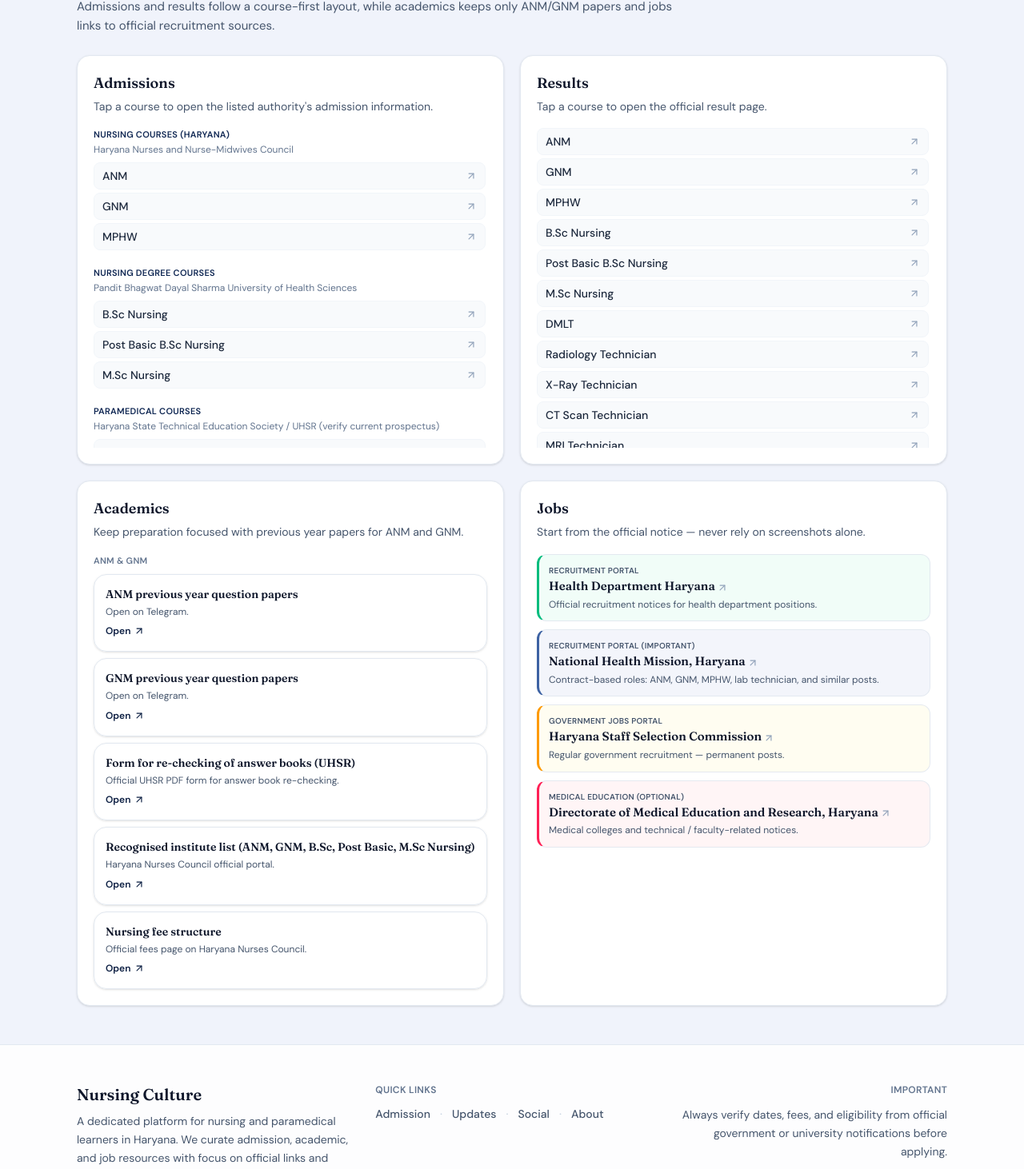
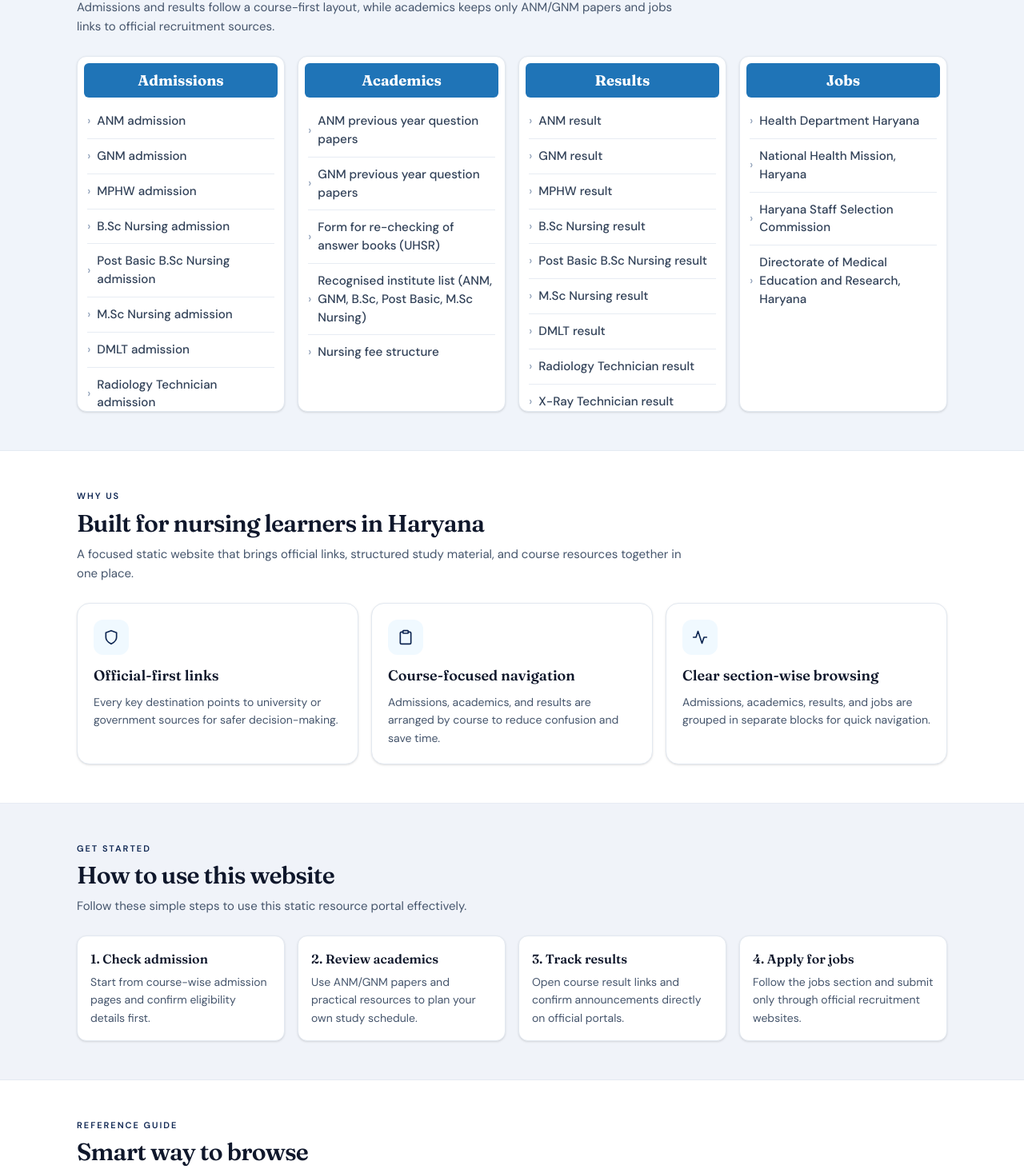
Before and after one commit to mnishjangra/nursing, a React (Vite) app: page / in a window 1280 px wide. Shown: the part 2110-3572 px from the top of the page at 80% size. Built offline with nearby package versions, Linux system fonts and the light colour scheme.

Commit message:
make cards in new layout

```diff
--- a/src/components/Layout.jsx
+++ b/src/components/Layout.jsx
@@ -9,9 +9,7 @@ export function Layout() {
       <main className="flex-1">
         <Outlet />
       </main>
-      <div className="mt-auto">
-        <Footer />
-      </div>
+      <Footer />
     </div>
   )
 }
--- a/src/pages/Home.jsx
+++ b/src/pages/Home.jsx
@@ -32,52 +32,9 @@ const officialIconMap = {
   'official-hnc': FiShield,
 }
 
-const jobToneClass = {
-  green:
-    'border-l-emerald-500 bg-emerald-50/70 dark:border-l-emerald-400 dark:bg-emerald-950/35 dark:ring-1 dark:ring-emerald-900/20',
-  blue:
-    'border-l-brand-500 bg-brand-50/80 dark:border-l-brand-400 dark:bg-brand-950/40 dark:ring-1 dark:ring-brand-900/25',
-  amber:
-    'border-l-amber-500 bg-amber-50/70 dark:border-l-amber-400 dark:bg-amber-950/35 dark:ring-1 dark:ring-amber-900/20',
-  rose:
-    'border-l-rose-500 bg-rose-50/70 dark:border-l-rose-400 dark:bg-rose-950/35 dark:ring-1 dark:ring-rose-900/20',
-}
+export default function Home() {
+  const admissionCourses = admissionHomeGroups.flatMap((group) => group.courses)
 
-const cardSurface =
-  'premium-card premium-glow-hover rounded-2xl border border-slate-200 bg-white/90 p-3.5 text-left shadow-sm transition hover:-translate-y-0.5 hover:border-brand-200 hover:shadow-md dark:hover:border-cyan-400/45'
-
-function AcademicsRow({ row }) {
-  const body = (
-    <>
-      <p className="font-display text-sm font-semibold text-slate-900 dark:text-zinc-100">
-        {row.title}
-      </p>
-      {row.subtitle ? (
-        <p className="mt-1 text-xs leading-snug text-slate-600 dark:text-zinc-400">{row.subtitle}</p>
-      ) : null}
-      <span className="mt-2 inline-flex items-center gap-1 text-xs font-semibold text-brand-700 dark:text-brand-300">
-        Open
-        <FiArrowUpRight className="text-sm" aria-hidden />
-      </span>
-    </>
-  )
-
-  if (row.internal && row.path) {
-    return (
-      <Link to={row.path} className={`block ${cardSurface}`}>
-        {body}
-      </Link>
-    )
-  }
-
-  return (
-    <ExternalLink href={row.url} className={`block ${cardSurface}`}>
-      {body}
-    </ExternalLink>
-  )
-}
-
-export default function Home() {
   return (
     <main>
       <section
@@ -278,141 +235,315 @@ export default function Home() {
           </div>
         </div>
       </section>
-
-      <section className="mx-auto max-w-6xl px-4 py-10 sm:px-6 sm:py-12 lg:px-8">
+      <section className="border-y border-slate-200/80 bg-slate-100/70 py-10 sm:py-12 dark:border-sky-300/12 dark:bg-slate-900/35">
+        <div className="mx-auto max-w-6xl px-4 sm:px-6 lg:px-8">
           <SectionHeading
             eyebrow="Plan your path"
             title="Admissions, academics, results, and jobs"
             description="Admissions and results follow a course-first layout, while academics keeps only ANM/GNM papers and jobs links to official recruitment sources."
           />
-        <div className="mt-6 grid gap-5 lg:grid-cols-2">
-          <motion.div
-            initial={{ opacity: 0, y: 12 }}
+          <div className="grid gap-4 sm:grid-cols-2 xl:grid-cols-4">
+            <motion.article
+              initial={{ opacity: 0, y: 10 }}
               whileInView={{ opacity: 1, y: 0 }}
-            viewport={{ once: true, margin: '-10%' }}
-            transition={{ duration: 0.32 }}
-            className="premium-card premium-glow-hover rounded-2xl border border-slate-200 bg-white p-5 shadow-sm"
+              viewport={{ once: true }}
+              transition={{ duration: 0.28 }}
+              className="overflow-hidden rounded-xl border border-slate-200 bg-white shadow-sm dark:border-sky-300/20 dark:bg-slate-900/55"
             >
-            <h2 className="font-display text-lg font-semibold text-slate-900 dark:text-zinc-50">
+              <h3 className="m-2 rounded-md bg-[#1f74b7] px-3 py-2 text-center font-display text-[1.15rem] font-bold text-white">
                 Admissions
-            </h2>
-            <p className="mt-1 text-sm leading-relaxed text-slate-600 dark:text-zinc-400">
-              Tap a course to open the listed authority's admission information.
-            </p>
-            <div className="mt-4 max-h-[min(62vh,400px)] space-y-5 overflow-y-auto pr-0.5">
-              {admissionHomeGroups.map((group) => (
-                <div key={group.id}>
-                  <p className="text-[11px] font-semibold uppercase tracking-wide text-brand-600 dark:text-brand-300">
-                    {group.title}
-                  </p>
-                  <p className="mt-0.5 text-xs leading-snug text-slate-500 dark:text-zinc-500">
-                    {group.authority}
-                  </p>
-                  <ul className="mt-2 space-y-1">
-                    {group.courses.map((c) => (
-                      <li key={c.name}>
+              </h3>
+              <ul className="h-[24rem] overflow-y-auto px-3 pb-3">
+                {admissionCourses.map((course) => (
+                  <li key={`adm-${course.name}`} className="border-b border-slate-200/80 last:border-b-0 dark:border-slate-700/70">
                     <ExternalLink
-                          href={c.url}
-                          className="flex items-center justify-between gap-2 rounded-lg border border-slate-100 bg-slate-50/90 px-2.5 py-1.5 text-sm font-medium text-slate-800 transition hover:border-brand-200 hover:bg-slate-100 dark:border-sky-300/16 dark:bg-slate-800/55 dark:text-zinc-100 dark:backdrop-blur-md dark:hover:border-cyan-300/45 dark:hover:bg-slate-700/70"
+                      href={course.url}
+                      className="flex items-center gap-2 py-2.5 text-[0.95rem] font-medium text-slate-700 transition hover:text-brand-700 dark:text-zinc-200 dark:hover:text-cyan-300"
                     >
-                          <span>{c.name}</span>
-                          <FiArrowUpRight className="shrink-0 text-slate-400 dark:text-zinc-500" aria-hidden />
+                      <span className="text-slate-400 dark:text-zinc-500" aria-hidden>
+                        &rsaquo;
+                      </span>
+                      <span>{course.name} admission</span>
                     </ExternalLink>
                   </li>
                 ))}
               </ul>
-                </div>
+            </motion.article>
+
+            <motion.article
+              initial={{ opacity: 0, y: 10 }}
+              whileInView={{ opacity: 1, y: 0 }}
+              viewport={{ once: true }}
+              transition={{ duration: 0.28, delay: 0.04 }}
+              className="overflow-hidden rounded-xl border border-slate-200 bg-white shadow-sm dark:border-sky-300/20 dark:bg-slate-900/55"
+            >
+              <h3 className="m-2 rounded-md bg-[#1f74b7] px-3 py-2 text-center font-display text-[1.15rem] font-bold text-white">
+                Academics
+              </h3>
+              <ul className="h-[24rem] overflow-y-auto px-3 pb-3">
+                {academicsHome.anmGnm.map((row) => (
+                  <li key={row.id} className="border-b border-slate-200/80 last:border-b-0 dark:border-slate-700/70">
+                    {row.internal && row.path ? (
+                      <Link
+                        to={row.path}
+                        className="flex items-center gap-2 py-2.5 text-[0.95rem] font-medium text-slate-700 transition hover:text-brand-700 dark:text-zinc-200 dark:hover:text-cyan-300"
+                      >
+                        <span className="text-slate-400 dark:text-zinc-500" aria-hidden>
+                          &rsaquo;
+                        </span>
+                        <span>{row.title}</span>
+                      </Link>
+                    ) : (
+                      <ExternalLink
+                        href={row.url}
+                        className="flex items-center gap-2 py-2.5 text-[0.95rem] font-medium text-slate-700 transition hover:text-brand-700 dark:text-zinc-200 dark:hover:text-cyan-300"
+                      >
+                        <span className="text-slate-400 dark:text-zinc-500" aria-hidden>
+                          &rsaquo;
+                        </span>
+                        <span>{row.title}</span>
+                      </ExternalLink>
+                    )}
+                  </li>
                 ))}
-            </div>
-          </motion.div>
+              </ul>
+            </motion.article>
 
-          <motion.div
-            initial={{ opacity: 0, y: 12 }}
+            <motion.article
+              initial={{ opacity: 0, y: 10 }}
               whileInView={{ opacity: 1, y: 0 }}
-            viewport={{ once: true, margin: '-10%' }}
-            transition={{ duration: 0.32, delay: 0.08 }}
-            className="premium-card premium-glow-hover rounded-2xl border border-slate-200 bg-white p-5 shadow-sm"
+              viewport={{ once: true }}
+              transition={{ duration: 0.28, delay: 0.08 }}
+              className="overflow-hidden rounded-xl border border-slate-200 bg-white shadow-sm dark:border-sky-300/20 dark:bg-slate-900/55"
             >
-            <h2 className="font-display text-lg font-semibold text-slate-900 dark:text-zinc-50">
+              <h3 className="m-2 rounded-md bg-[#1f74b7] px-3 py-2 text-center font-display text-[1.15rem] font-bold text-white">
                 Results
-            </h2>
-            <p className="mt-1 text-sm leading-relaxed text-slate-600 dark:text-zinc-400">
-              Tap a course to open the official result page.
-            </p>
-            <div className="mt-4 max-h-[min(62vh,400px)] overflow-y-auto pr-0.5">
-              <ul className="space-y-1">
+              </h3>
+              <ul className="h-[24rem] overflow-y-auto px-3 pb-3">
                 {resultsCourses.map((course) => (
-                  <li key={course.id}>
+                  <li key={course.id} className="border-b border-slate-200/80 last:border-b-0 dark:border-slate-700/70">
                     <ExternalLink
                       href={course.url}
-                    className="flex items-center justify-between gap-2 rounded-lg border border-slate-100 bg-slate-50/90 px-2.5 py-1.5 text-sm font-medium text-slate-800 transition hover:border-brand-200 hover:bg-slate-100 dark:border-sky-300/16 dark:bg-slate-800/55 dark:text-zinc-100 dark:backdrop-blur-md dark:hover:border-cyan-300/45 dark:hover:bg-slate-700/70"
+                      className="flex items-center gap-2 py-2.5 text-[0.95rem] font-medium text-slate-700 transition hover:text-brand-700 dark:text-zinc-200 dark:hover:text-cyan-300"
                     >
-                    <span>{course.name}</span>
-                    <FiArrowUpRight className="shrink-0 text-slate-400 dark:text-zinc-500" aria-hidden />
+                      <span className="text-slate-400 dark:text-zinc-500" aria-hidden>
+                        &rsaquo;
+                      </span>
+                      <span>{course.name} result</span>
                     </ExternalLink>
                   </li>
                 ))}
               </ul>
-            </div>
-          </motion.div>
+            </motion.article>
 
-          <motion.div
-            initial={{ opacity: 0, y: 12 }}
+            <motion.article
+              initial={{ opacity: 0, y: 10 }}
               whileInView={{ opacity: 1, y: 0 }}
-            viewport={{ once: true, margin: '-10%' }}
-            transition={{ duration: 0.32, delay: 0.05 }}
-            className="premium-card premium-glow-hover rounded-2xl border border-slate-200 bg-white p-5 shadow-sm"
+              viewport={{ once: true }}
+              transition={{ duration: 0.28, delay: 0.12 }}
+              className="overflow-hidden rounded-xl border border-slate-200 bg-white shadow-sm dark:border-sky-300/20 dark:bg-slate-900/55"
             >
-            <h2 className="font-display text-lg font-semibold text-slate-900 dark:text-zinc-50">
-              Academics
-            </h2>
-            <p className="mt-1 text-sm leading-relaxed text-slate-600 dark:text-zinc-400">
-              Keep preparation focused with previous year papers for ANM and GNM.
-            </p>
-            <div className="mt-4 space-y-2">
-              <p className="text-[11px] font-semibold uppercase tracking-wide text-slate-500 dark:text-zinc-500">
-                ANM &amp; GNM
-              </p>
-              {academicsHome.anmGnm.map((row) => (
-                <AcademicsRow key={row.id} row={row} />
-              ))}
-            </div>
-          </motion.div>
-
-          <motion.div
-            initial={{ opacity: 0, y: 12 }}
-            whileInView={{ opacity: 1, y: 0 }}
-            viewport={{ once: true, margin: '-10%' }}
-            transition={{ duration: 0.32, delay: 0.1 }}
-            className="premium-card premium-glow-hover rounded-2xl border border-slate-200 bg-white p-5 shadow-sm"
-          >
-            <h2 className="font-display text-lg font-semibold text-slate-900 dark:text-zinc-50">Jobs</h2>
-            <p className="mt-1 text-sm leading-relaxed text-slate-600 dark:text-zinc-400">
-              Start from the official notice — never rely on screenshots alone.
-            </p>
-            <ul className="mt-4 space-y-2.5">
+              <h3 className="m-2 rounded-md bg-[#1f74b7] px-3 py-2 text-center font-display text-[1.15rem] font-bold text-white">
+                Jobs
+              </h3>
+              <ul className="h-[24rem] overflow-y-auto px-3 pb-3">
                 {jobsHome.map((job) => (
-                <li
-                  key={job.id}
-                  className={`rounded-xl border border-slate-200/90 border-l-[3px] p-3 dark:border-zinc-700/80 ${jobToneClass[job.tone]}`}
-                >
-                  <p className="text-[10px] font-semibold uppercase tracking-wide text-slate-600 dark:text-zinc-400">
-                    {job.title}
-                  </p>
+                  <li key={job.id} className="border-b border-slate-200/80 last:border-b-0 dark:border-slate-700/70">
                     <ExternalLink
                       href={job.url}
-                    className="mt-0.5 block font-display text-[15px] font-semibold leading-snug text-slate-900 underline-offset-2 hover:underline dark:text-zinc-50"
+                      className="flex items-center gap-2 py-2.5 text-[0.95rem] font-medium text-slate-700 transition hover:text-brand-700 dark:text-zinc-200 dark:hover:text-cyan-300"
                     >
-                    {job.name}
-                    <FiArrowUpRight className="ml-0.5 inline text-sm text-slate-400 dark:text-zinc-500" aria-hidden />
+                      <span className="text-slate-400 dark:text-zinc-500" aria-hidden>
+                        &rsaquo;
+                      </span>
+                      <span>{job.name}</span>
                     </ExternalLink>
-                  <p className="mt-1 text-xs leading-snug text-slate-600 dark:text-zinc-400">{job.hint}</p>
                   </li>
                 ))}
               </ul>
-          </motion.div>
+            </motion.article>
+          </div>
         </div>
       </section>
+
+      <section className="border-b border-slate-200/80 bg-white py-10 sm:py-12 dark:border-sky-300/12 dark:bg-slate-900/30">
+        <div className="mx-auto max-w-6xl px-4 sm:px-6 lg:px-8">
+          <SectionHeading
+            eyebrow="Why us"
+            title="Built for nursing learners in Haryana"
+            description="A focused static website that brings official links, structured study material, and course resources together in one place."
+          />
+          <div className="grid gap-4 sm:grid-cols-2 lg:grid-cols-3">
+            <motion.article
+              initial={{ opacity: 0, y: 10 }}
+              whileInView={{ opacity: 1, y: 0 }}
+              viewport={{ once: true }}
+              transition={{ duration: 0.28 }}
+              className="rounded-2xl border border-slate-200 bg-white p-5 shadow-sm dark:border-sky-300/20 dark:bg-slate-900/55"
+            >
+              <div className="mb-3 inline-flex h-11 w-11 items-center justify-center rounded-xl bg-sky-50 text-brand-600 dark:bg-sky-500/10 dark:text-cyan-300">
+                <FiShield className="text-xl" aria-hidden />
+              </div>
+              <h3 className="font-display text-lg font-semibold text-slate-900 dark:text-zinc-50">
+                Official-first links
+              </h3>
+              <p className="mt-2 text-sm leading-relaxed text-slate-600 dark:text-zinc-400">
+                Every key destination points to university or government sources for safer decision-making.
+              </p>
+            </motion.article>
+
+            <motion.article
+              initial={{ opacity: 0, y: 10 }}
+              whileInView={{ opacity: 1, y: 0 }}
+              viewport={{ once: true }}
+              transition={{ duration: 0.28, delay: 0.04 }}
+              className="rounded-2xl border border-slate-200 bg-white p-5 shadow-sm dark:border-sky-300/20 dark:bg-slate-900/55"
+            >
+              <div className="mb-3 inline-flex h-11 w-11 items-center justify-center rounded-xl bg-sky-50 text-brand-600 dark:bg-sky-500/10 dark:text-cyan-300">
+                <FiClipboard className="text-xl" aria-hidden />
+              </div>
+              <h3 className="font-display text-lg font-semibold text-slate-900 dark:text-zinc-50">
+                Course-focused navigation
+              </h3>
+              <p className="mt-2 text-sm leading-relaxed text-slate-600 dark:text-zinc-400">
+                Admissions, academics, and results are arranged by course to reduce confusion and save time.
+              </p>
+            </motion.article>
+
+            <motion.article
+              initial={{ opacity: 0, y: 10 }}
+              whileInView={{ opacity: 1, y: 0 }}
+              viewport={{ once: true }}
+              transition={{ duration: 0.28, delay: 0.08 }}
+              className="rounded-2xl border border-slate-200 bg-white p-5 shadow-sm dark:border-sky-300/20 dark:bg-slate-900/55"
+            >
+              <div className="mb-3 inline-flex h-11 w-11 items-center justify-center rounded-xl bg-sky-50 text-brand-600 dark:bg-sky-500/10 dark:text-cyan-300">
+                <FiActivity className="text-xl" aria-hidden />
+              </div>
+              <h3 className="font-display text-lg font-semibold text-slate-900 dark:text-zinc-50">
+                Clear section-wise browsing
+              </h3>
+              <p className="mt-2 text-sm leading-relaxed text-slate-600 dark:text-zinc-400">
+                Admissions, academics, results, and jobs are grouped in separate blocks for quick navigation.
+              </p>
+            </motion.article>
+          </div>
+        </div>
+      </section>
+
+      <section className="border-b border-slate-200/80 bg-slate-100/65 py-10 sm:py-12 dark:border-sky-300/12 dark:bg-slate-900/35">
+        <div className="mx-auto max-w-6xl px-4 sm:px-6 lg:px-8">
+          <SectionHeading
+            eyebrow="Get started"
+            title="How to use this website"
+            description="Follow these simple steps to use this static resource portal effectively."
+          />
+          <div className="grid gap-4 sm:grid-cols-2 xl:grid-cols-4">
+            <motion.article
+              initial={{ opacity: 0, y: 10 }}
+              whileInView={{ opacity: 1, y: 0 }}
+              viewport={{ once: true }}
+              transition={{ duration: 0.28 }}
+              className="rounded-xl border border-slate-200 bg-white p-4 shadow-sm dark:border-sky-300/20 dark:bg-slate-900/55"
+            >
+              <h3 className="font-display text-base font-semibold text-slate-900 dark:text-zinc-50">1. Check admission</h3>
+              <p className="mt-1.5 text-sm leading-relaxed text-slate-600 dark:text-zinc-400">
+                Start from course-wise admission pages and confirm eligibility details first.
+              </p>
+            </motion.article>
+
+            <motion.article
+              initial={{ opacity: 0, y: 10 }}
+              whileInView={{ opacity: 1, y: 0 }}
+              viewport={{ once: true }}
+              transition={{ duration: 0.28, delay: 0.04 }}
+              className="rounded-xl border border-slate-200 bg-white p-4 shadow-sm dark:border-sky-300/20 dark:bg-slate-900/55"
+            >
+              <h3 className="font-display text-base font-semibold text-slate-900 dark:text-zinc-50">2. Review academics</h3>
+              <p className="mt-1.5 text-sm leading-relaxed text-slate-600 dark:text-zinc-400">
+                Use ANM/GNM papers and practical resources to plan your own study schedule.
+              </p>
+            </motion.article>
+
+            <motion.article
+              initial={{ opacity: 0, y: 10 }}
+              whileInView={{ opacity: 1, y: 0 }}
+              viewport={{ once: true }}
+              transition={{ duration: 0.28, delay: 0.08 }}
+              className="rounded-xl border border-slate-200 bg-white p-4 shadow-sm dark:border-sky-300/20 dark:bg-slate-900/55"
+            >
+              <h3 className="font-display text-base font-semibold text-slate-900 dark:text-zinc-50">3. Track results</h3>
+              <p className="mt-1.5 text-sm leading-relaxed text-slate-600 dark:text-zinc-400">
+                Open course result links and confirm announcements directly on official portals.
+              </p>
+            </motion.article>
+
+            <motion.article
+              initial={{ opacity: 0, y: 10 }}
+              whileInView={{ opacity: 1, y: 0 }}
+              viewport={{ once: true }}
+              transition={{ duration: 0.28, delay: 0.12 }}
+              className="rounded-xl border border-slate-200 bg-white p-4 shadow-sm dark:border-sky-300/20 dark:bg-slate-900/55"
+            >
+              <h3 className="font-display text-base font-semibold text-slate-900 dark:text-zinc-50">4. Apply for jobs</h3>
+              <p className="mt-1.5 text-sm leading-relaxed text-slate-600 dark:text-zinc-400">
+                Follow the jobs section and submit only through official recruitment websites.
+              </p>
+            </motion.article>
+          </div>
+        </div>
+      </section>
+
+      <section className="border-b border-slate-200/80 bg-white py-10 sm:py-12 dark:border-sky-300/12 dark:bg-slate-900/30">
+        <div className="mx-auto max-w-6xl px-4 sm:px-6 lg:px-8">
+          <SectionHeading
+            eyebrow="Reference guide"
+            title="Smart way to browse"
+            description="Use this static directory as a quick reference for admissions, academics, results, and jobs."
+          />
+          <div className="grid gap-4 sm:grid-cols-2 lg:grid-cols-3">
+            <motion.article
+              initial={{ opacity: 0, y: 10 }}
+              whileInView={{ opacity: 1, y: 0 }}
+              viewport={{ once: true }}
+              transition={{ duration: 0.28 }}
+              className="rounded-2xl border border-slate-200 bg-white p-5 shadow-sm dark:border-sky-300/20 dark:bg-slate-900/55"
+            >
+              <h3 className="font-display text-lg font-semibold text-slate-900 dark:text-zinc-50">Start with official pages</h3>
+              <p className="mt-2 text-sm leading-relaxed text-slate-600 dark:text-zinc-400">
+                Begin from university or government links listed here before following any third-party source.
+              </p>
+            </motion.article>
+
+            <motion.article
+              initial={{ opacity: 0, y: 10 }}
+              whileInView={{ opacity: 1, y: 0 }}
+              viewport={{ once: true }}
+              transition={{ duration: 0.28, delay: 0.04 }}
+              className="rounded-2xl border border-slate-200 bg-white p-5 shadow-sm dark:border-sky-300/20 dark:bg-slate-900/55"
+            >
+              <h3 className="font-display text-lg font-semibold text-slate-900 dark:text-zinc-50">Use academics as reference</h3>
+              <p className="mt-2 text-sm leading-relaxed text-slate-600 dark:text-zinc-400">
+                Browse paper and syllabus links to build your own notes and exam preparation plan.
+              </p>
+            </motion.article>
+
+            <motion.article
+              initial={{ opacity: 0, y: 10 }}
+              whileInView={{ opacity: 1, y: 0 }}
+              viewport={{ once: true }}
+              transition={{ duration: 0.28, delay: 0.08 }}
+              className="rounded-2xl border border-slate-200 bg-white p-5 shadow-sm dark:border-sky-300/20 dark:bg-slate-900/55"
+            >
+              <h3 className="font-display text-lg font-semibold text-slate-900 dark:text-zinc-50">Verify before action</h3>
+              <p className="mt-2 text-sm leading-relaxed text-slate-600 dark:text-zinc-400">
+                Before applying or paying any fee, verify eligibility, dates, and notices on official websites.
+              </p>
+            </motion.article>
+          </div>
+        </div>
+      </section>
+
     </main>
   )
 }
```
Lines whose indentation alone changed are shown as unchanged.
